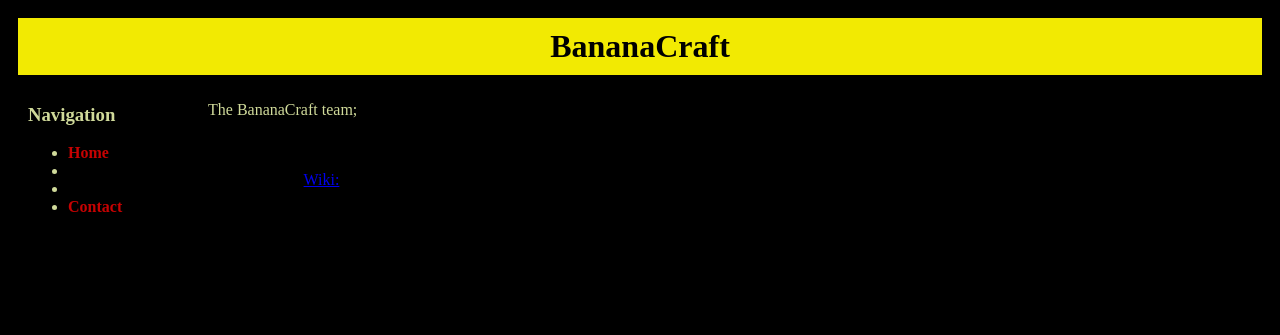
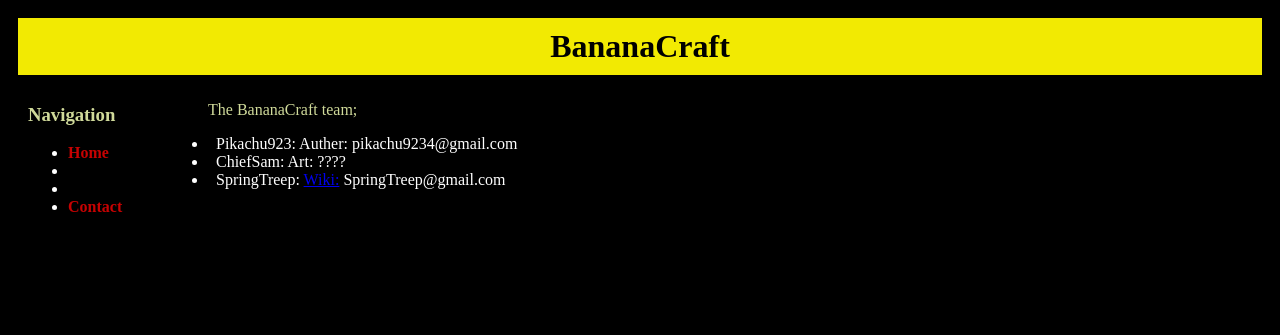
Before and after one commit to eleksploded/BananaCraft, a PHP site: page /contact.html in a window 1280 px wide. Shown: the top 335 px of the page. Run offline with PHP 8.4, Linux system fonts and the light colour scheme.

Commit message:
Update style.css

```diff
--- a/style.css
+++ b/style.css
@@ -9,6 +9,10 @@
 #nav a {
 	text-decoration: none;
 	color: #C60202;
+}
+
+li {
+	color: white;
 }
 
 #main a {
@@ -28,6 +32,7 @@
 body {
 	background-color: #000;
 }
+
 
 #container {
 	background-color: #000;
```
